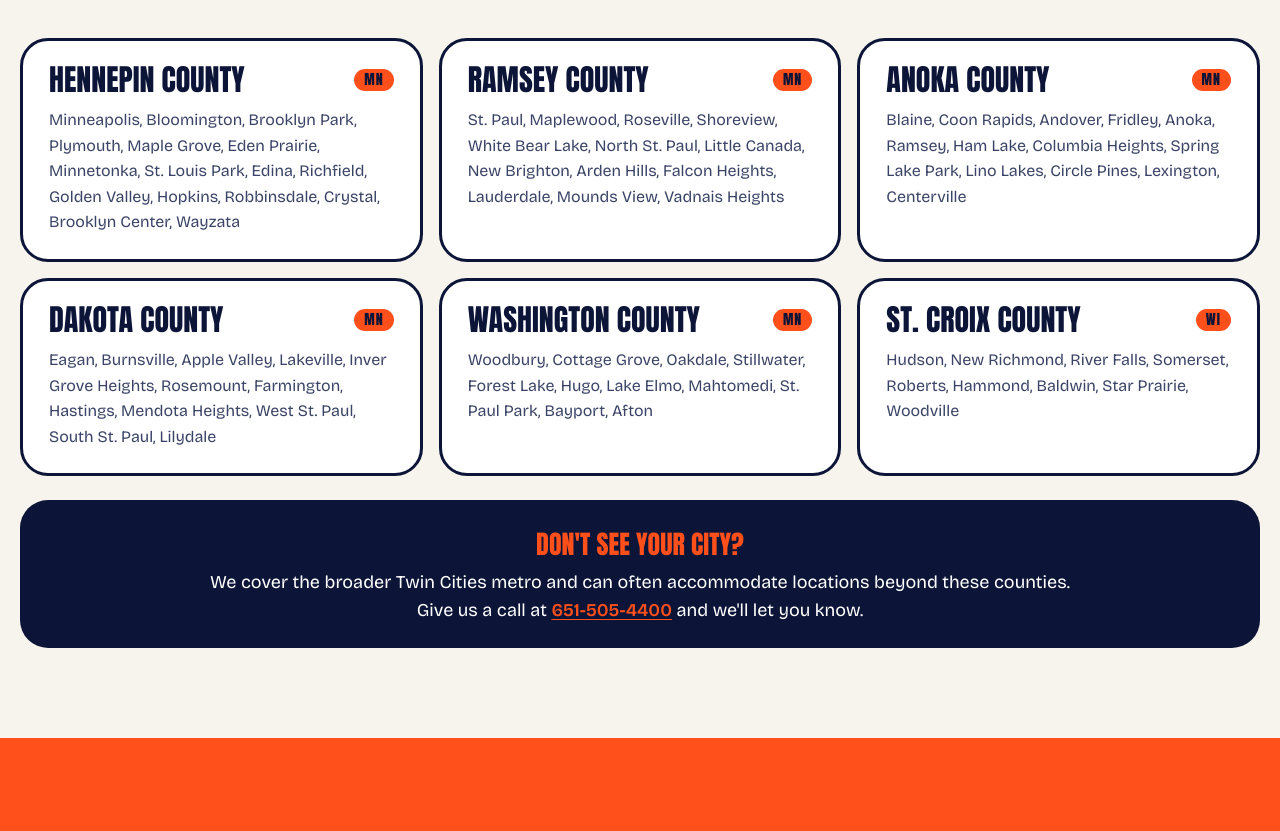
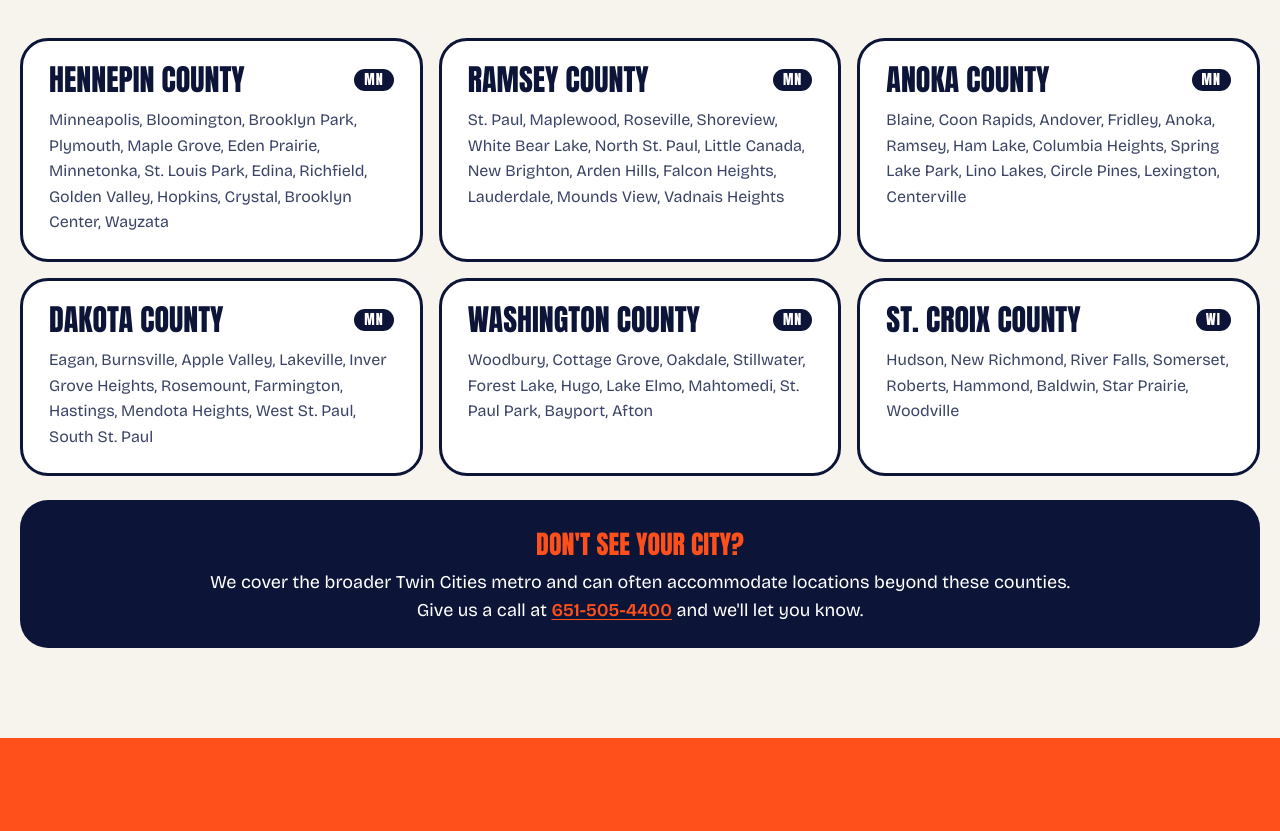
Before and after one commit to bgoheen/metrowide, a plain HTML site: page service-area.html in a window 1280 px wide. Shown: the part 1216-2047 px from the top of the page. Drawn offline with nearby package versions, Linux system fonts and the light colour scheme.

Commit message:
Areas served: drop Robbinsdale and Lilydale; navy state badges
Co-Authored-By: Claude Opus 5.5 <noreply@anthropic.com>
Claude-Session: https://claude.ai/code/session_01D6vLNLvEHegWgexP96S64j

```diff
--- a/css/site.css
+++ b/css/site.css
@@ -346,7 +346,7 @@ h1,h2,h3{text-wrap:balance}
 .counties{display:grid;grid-template-columns:repeat(3,minmax(0,1fr));gap:16px}
 .county-card{background:var(--white);border:3px solid var(--navy);border-radius:28px;padding:24px 26px}
 .county-card h3{font-family:var(--f-display);font-weight:400;text-transform:uppercase;font-size:30px;line-height:1;display:flex;align-items:center;justify-content:space-between;gap:10px;margin-bottom:12px}
-.county-state{font-size:14px;letter-spacing:1px;background:var(--orange);color:var(--navy);padding:4px 10px;border-radius:999px}
+.county-state{font-size:14px;letter-spacing:1px;background:var(--navy);color:var(--white);padding:4px 10px;border-radius:999px}
 .cities{font-size:16px;line-height:1.6;color:var(--ink-soft)}
 .also-serve{margin-top:24px;background:var(--navy);color:var(--white);border-radius:28px;padding:24px 30px;text-align:center}
 .also-serve strong{font-family:var(--f-display);font-weight:400;text-transform:uppercase;font-size:26px;color:var(--orange);display:block;margin-bottom:4px}
--- a/service-area.html
+++ b/service-area.html
@@ -104,7 +104,7 @@ gtag("config","AW-1062322289/6YHqCNm5rKEdEPGAx_oD",{"phone_conversion_number":"6
 
 <div class="county-card">
 <h3>Hennepin County <span class="county-state">MN</span></h3>
-<div class="cities">Minneapolis, Bloomington, Brooklyn Park, Plymouth, Maple Grove, Eden Prairie, Minnetonka, St. Louis Park, Edina, Richfield, Golden Valley, Hopkins, Robbinsdale, Crystal, Brooklyn Center, Wayzata</div>
+<div class="cities">Minneapolis, Bloomington, Brooklyn Park, Plymouth, Maple Grove, Eden Prairie, Minnetonka, St. Louis Park, Edina, Richfield, Golden Valley, Hopkins, Crystal, Brooklyn Center, Wayzata</div>
 </div>
 
 <div class="county-card">
@@ -119,7 +119,7 @@ gtag("config","AW-1062322289/6YHqCNm5rKEdEPGAx_oD",{"phone_conversion_number":"6
 
 <div class="county-card">
 <h3>Dakota County <span class="county-state">MN</span></h3>
-<div class="cities">Eagan, Burnsville, Apple Valley, Lakeville, Inver Grove Heights, Rosemount, Farmington, Hastings, Mendota Heights, West St. Paul, South St. Paul, Lilydale</div>
+<div class="cities">Eagan, Burnsville, Apple Valley, Lakeville, Inver Grove Heights, Rosemount, Farmington, Hastings, Mendota Heights, West St. Paul, South St. Paul</div>
 </div>
 
 <div class="county-card">
```
